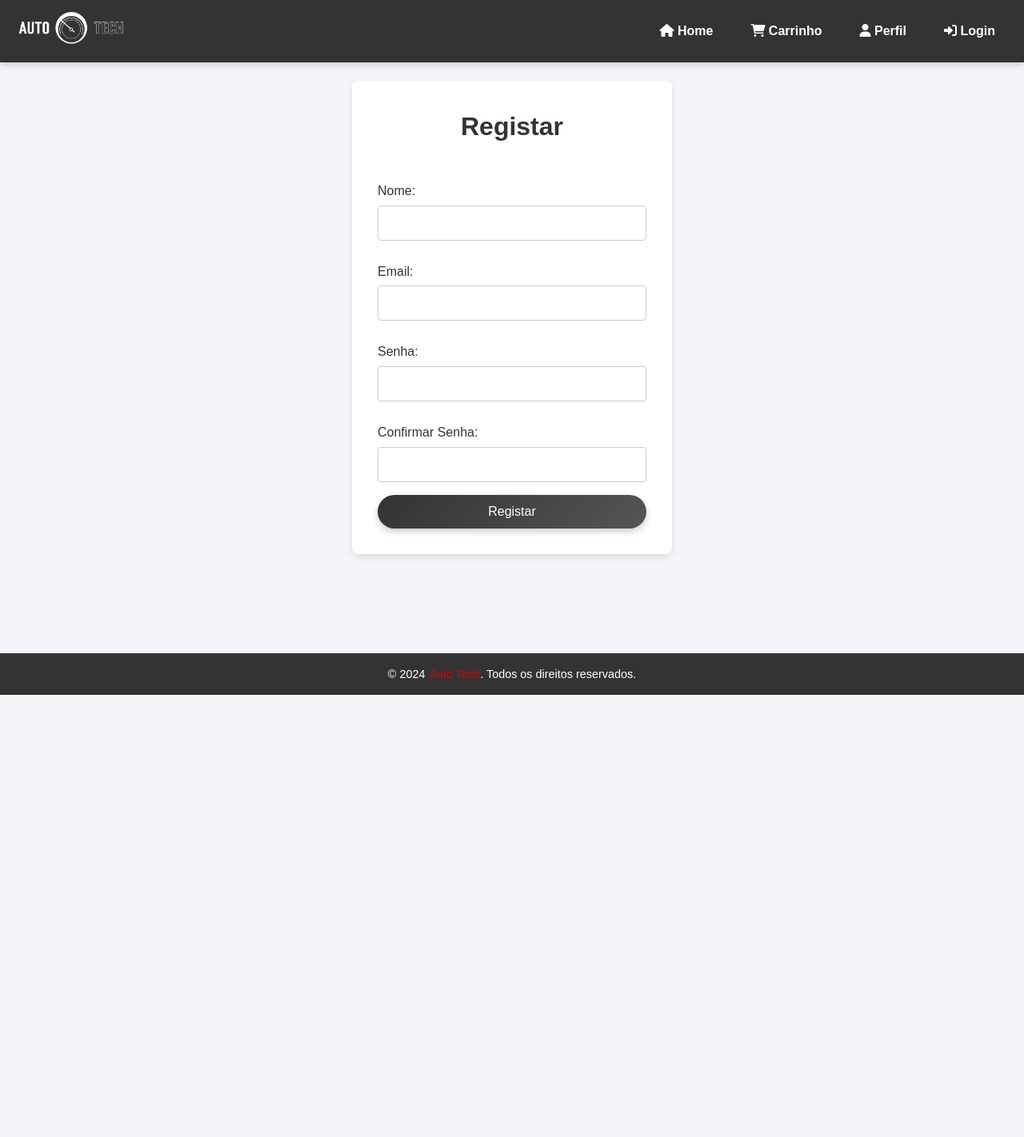
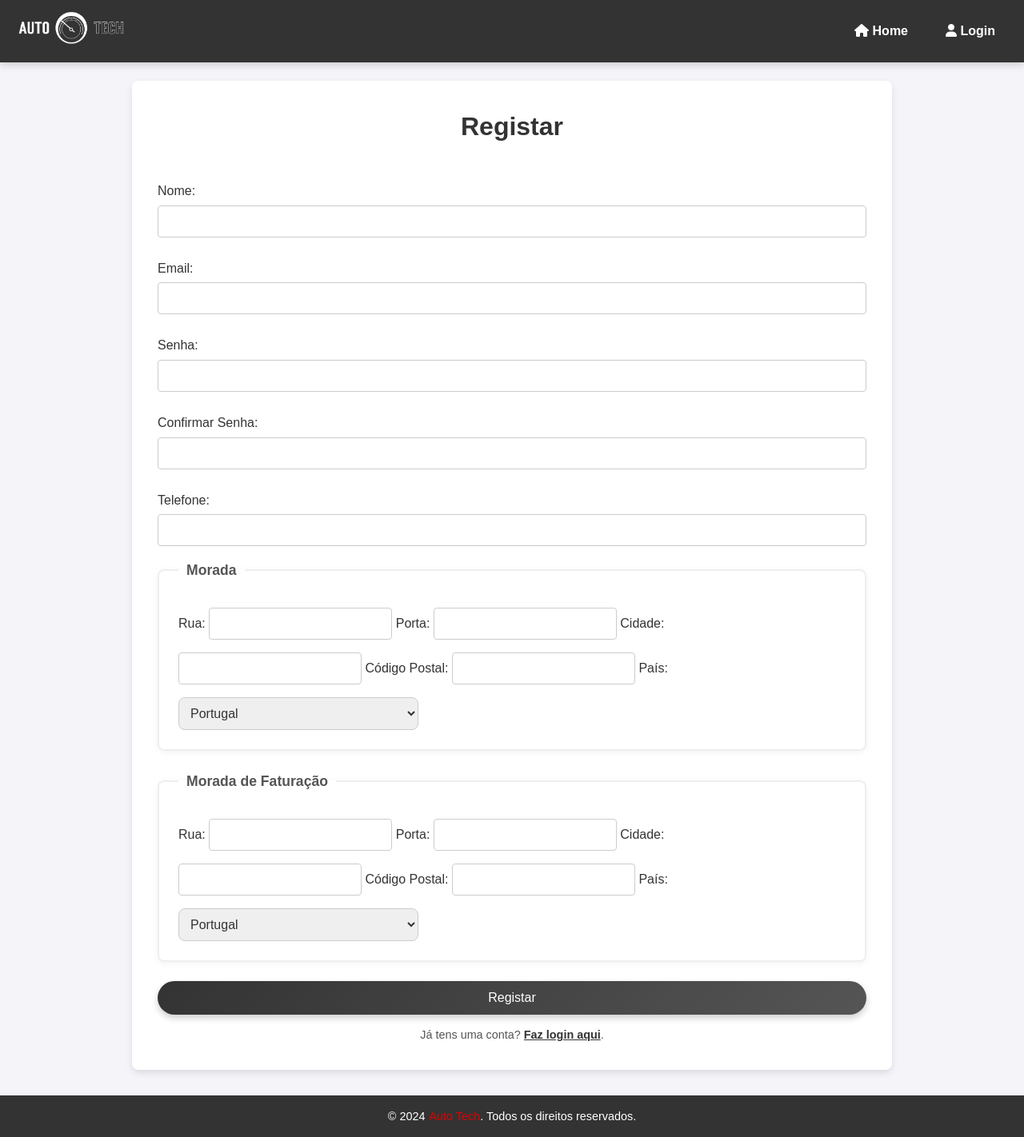
Before and after one commit to TomasAlmas09/Auto-Tech, a Flask app: page /registo in a window 1280 px wide. Shown: the whole page at 80% size. Before the commit the page ends 869 px from the top, so only its background shows below. Run offline with Flask 3, Linux system fonts and the light colour scheme.

Commit message:
Register and Current User added

```diff
--- a/main.py
+++ b/main.py
@@ -3,6 +3,7 @@ from flask import Flask, render_template, request, redirect, url_for, flash
 from flask_sqlalchemy import SQLAlchemy
 from werkzeug.security import generate_password_hash, check_password_hash
 from flask_login import LoginManager, UserMixin, login_user, login_required, logout_user, current_user
+from flask_migrate import Migrate
 
 app = Flask(__name__)
 
@@ -30,6 +31,22 @@ class User(UserMixin, db.Model):
     nome = db.Column(db.String(64), nullable=False)
     email = db.Column(db.String(120), unique=True, nullable=False)
     senha = db.Column(db.String(128), nullable=False)
+    phone = db.Column(db.String(15), nullable=True)
+
+    # Morada de residência
+    rua = db.Column(db.String(128), nullable=True)
+    numero = db.Column(db.String(10), nullable=True)
+    cidade = db.Column(db.String(64), nullable=True)
+    codigo_postal = db.Column(db.String(10), nullable=True)
+    country = db.Column(db.String(64), nullable=True)
+
+    # Morada de faturação
+    rua_faturacao = db.Column(db.String(128), nullable=True)
+    numero_faturacao = db.Column(db.String(10), nullable=True)
+    cidade_faturacao = db.Column(db.String(64), nullable=True)
+    codigo_postal_faturacao = db.Column(db.String(10), nullable=True)
+    pais_faturacao = db.Column(db.String(64), nullable=True)
+
 
 # Inicialização do banco de dados e inserção de dados iniciais
 def init_db():
@@ -58,7 +75,7 @@ def load_user(user_id):
 @app.route('/')
 def index():
     produtos = Produto.query.all()
-    return render_template('index.html', name="Produtos Automotivos",produtos=produtos)
+    return render_template('index.html', name="Produtos Automotivos",produtos=produtos, user = current_user)
 
 @app.route('/produtos/<string:nome>')
 def produto(nome):
@@ -70,17 +87,17 @@ def produto(nome):
 @app.route('/perfil')
 @login_required
 def perfil():
-    return render_template('profile.html', name="Perfil", ola = current_user)
+    return render_template('profile.html', name="Perfil", user = current_user)
 
 @app.route('/carrinho')
 @login_required
 def carrinho():
-    return render_template('cart.html', name="Carrinho")
+    return render_template('cart.html', name="Carrinho", user = current_user)
 
 @app.route('/checkout')
 @login_required
 def checkout():
-    return render_template('checkout.html', name="Checkout")
+    return render_template('checkout.html', name="Checkout", user = current_user)
 
 @app.route('/login', methods=['GET', 'POST'])
 def login():
@@ -93,7 +110,7 @@ def login():
             return redirect(url_for('index'))
         else:
             flash("Email ou senha inválidos", "danger")
-    return render_template('login.html', name="Login")
+    return render_template('login.html', name="Login", user = current_user)
 
 @app.route('/registo', methods=['GET', 'POST'])
 def registo():
@@ -102,6 +119,17 @@ def registo():
         email = request.form['email']
         senha = request.form['senha']
         confirmar_senha = request.form['confirmar-senha']
+        phone = request.form['phone']
+        rua = request.form['rua']
+        numero = request.form['numero']
+        cidade = request.form['cidade']
+        codigo_postal = request.form['codigo_postal']
+        country = request.form['country']
+        rua_faturacao = request.form['rua-faturacao']
+        numero_faturacao = request.form['numero-faturacao']
+        cidade_faturacao = request.form['cidade-faturacao']
+        codigo_postal_faturacao = request.form['codigo-postal-faturacao']
+        pais_faturacao = request.form['pais-faturacao']
 
         if senha != confirmar_senha:
             flash("As senhas não coincidem", "danger")
@@ -113,24 +141,40 @@ def registo():
 
         senha_hash = generate_password_hash(senha, method='pbkdf2:sha256')
 
-        novo_usuario = User(nome=nome, email=email, senha=senha_hash)
+        novo_usuario = User(
+            nome=nome,
+            email=email,
+            senha=senha_hash,
+            phone=phone,
+            rua=rua,
+            numero=numero,
+            cidade=cidade,
+            codigo_postal=codigo_postal,
+            country=country,
+            rua_faturacao=rua_faturacao,
+            numero_faturacao=numero_faturacao,
+            cidade_faturacao=cidade_faturacao,
+            codigo_postal_faturacao=codigo_postal_faturacao,
+            pais_faturacao=pais_faturacao
+        )
         db.session.add(novo_usuario)
         db.session.commit()
 
         flash("Registro bem-sucedido! Faça login.", "success")
         return redirect(url_for('login'))
 
-    return render_template('registry.html', name="Registo")
+    return render_template('registry.html', name="Registo", user = current_user)
+
 
 @app.route('/logout')
 @login_required
 def logout():
     logout_user()
-    return redirect(url_for('index'))
+    return redirect(url_for('index', user = current_user))
 
 @app.errorhandler(404)
 def page_not_found(error):
-    return render_template('404.html', name="Not Found"), 404
+    return render_template('404.html', name="Not Found", user = current_user), 404
 
 # Ponto de entrada
 if __name__ == '__main__':
--- a/static/css/style.css
+++ b/static/css/style.css
@@ -651,7 +651,7 @@ tr:hover {
     background-color: #fff;
     border-radius: 8px;
     box-shadow: 0 4px 8px rgba(0, 0, 0, 0.1);
-    max-width: 400px;
+    max-width: 950px;
     margin: 2em auto;
     width: 90%;
 }
@@ -675,7 +675,7 @@ tr:hover {
 }
 
 .register input {
-    padding: 12px; /* Aumentando o padding */
+    padding: 10px; /* Aumentando o padding */
     font-size: 1em;
     border: 1px solid #ccc;
     border-radius: 4px;
@@ -688,6 +688,22 @@ tr:hover {
     outline: none; /* Remove o contorno padrão do navegador */
 }
 
+.register p {
+    margin-top: 1em;
+    font-size: 0.9em;
+    color: #555;
+}
+
+.register a {
+    color: #333;
+    text-decoration: underline;
+    font-weight: bold;
+    transition: color 0.3s ease;
+}
+
+.register a:hover {
+    color: #555;
+}
 
 /* Seção de Checkout */
 .checkout {
--- a/templates/core/header.html
+++ b/templates/core/header.html
@@ -2,12 +2,12 @@
     <a href="{{ url_for('index') }}"><img src="{{ url_for('static', filename='images/logo_auto-tech_white.png') }}" alt="Logo Auto Tech" class="logo"></a>
     <nav>
         <a href="{{ url_for('index') }}" aria-label="Home"><i class="fas fa-home"></i> Home</a>
+        {% if current_user.is_authenticated %}
         <a href="{{ url_for('carrinho') }}" aria-label="Carrinho"><i class="fas fa-shopping-cart"></i> Carrinho</a>
-        <a href="{{ url_for('perfil') }}" aria-label="Perfil"><i class="fas fa-user"></i> Perfil</a>
-        {% if current_user.is_authenticated %}
+        <a href="{{ url_for('perfil') }}" aria-label="Perfil"><i class="fas fa-user"></i> {{ user.nome }}</a>
         <a href="{{ url_for('logout') }}" aria-label="Logout"><i class="fas fa-sign-out-alt"></i> Logout</a>
     {% else %}
-        <a href="{{ url_for('login') }}" aria-label="Login"><i class="fas fa-sign-in-alt"></i> Login</a>
+        <a href="{{ url_for('login') }}" aria-label="Login"><i class="fas fa-user"></i> Login</a>
     {% endif %}
 
     </nav>
--- a/templates/product-single.html
+++ b/templates/product-single.html
@@ -16,7 +16,7 @@
                 {% endfor %}
             </div>
 
-            <p><strong>Stock:</strong> {{ produto.estoque }} unidades disponíveis</p>
+            <p><strong>Stock:</strong> {{ produto.stock }} unidades disponíveis</p>
 
             {% if produto.stock < 10 %}
                 <p class="stock-warning">Atenção: Stock baixo!</p>
@@ -24,7 +24,7 @@
             <p><strong>Quantidade:</strong></p>
             <div class="quantity-selector">
                 <button class="decrease">-</button>
-                <input type="number" value="1" min="1" max="{{ produto.estoque }}" id="quantity" class="quantity-input">
+                <input type="number" value="1" min="1" max="{{ produto.stock }}" id="quantity" class="quantity-input">
                 <button class="increase">+</button>
             </div>
 
--- a/templates/registry.html
+++ b/templates/registry.html
@@ -17,8 +17,54 @@
             <label for="confirmar-senha">Confirmar Senha:</label>
             <input type="password" id="confirmar-senha" name="confirmar-senha" required>
 
+            <label for="phone">Telefone:</label>
+            <input type="text" id="phone" name="phone" required>
+
+            <fieldset>
+                <legend>Morada</legend>
+                <label for="rua">Rua:</label>
+                <input type="text" id="rua" name="rua" required>
+
+                <label for="numero">Porta:</label>
+                <input type="text" id="numero" name="numero" required>
+
+                <label for="cidade">Cidade:</label>
+                <input type="text" id="cidade" name="cidade" required>
+
+                <label for="codigo-postal">Código Postal:</label>
+                <input type="text" id="codigo-postal" name="codigo_postal" required>
+
+                <label for="country">País:</label>
+                <select id="country" name="country">
+                    <option value="portugal">Portugal</option>
+                    <!-- Outras opções de países -->
+                </select>
+            </fieldset>
+
+            <fieldset>
+                <legend>Morada de Faturação</legend>
+                <label for="rua-faturacao">Rua:</label>
+                <input type="text" id="rua-faturacao" name="rua-faturacao" required>
+
+                <label for="numero-faturacao">Porta:</label>
+                <input type="text" id="numero-faturacao" name="numero-faturacao" required>
+
+                <label for="cidade-faturacao">Cidade:</label>
+                <input type="text" id="cidade-faturacao" name="cidade-faturacao" required>
+
+                <label for="codigo-postal-faturacao">Código Postal:</label>
+                <input type="text" id="codigo-postal-faturacao" name="codigo-postal-faturacao" required>
+
+                <label for="pais-faturacao">País:</label>
+                <select id="pais-faturacao" name="pais-faturacao">
+                    <option value="portugal">Portugal</option>
+                    <!-- Outras opções de países -->
+                </select>
+            </fieldset>
+
             <button type="submit">Registar</button>
         </form>
+        <p>Já tens uma conta? <a href="{{ url_for('login') }}">Faz login aqui</a>.</p>
     </section>
 </main>
 {% endblock %}
```
Also changed, not shown: templates/profile.html (+15 -15 lines), data.sqlite.
